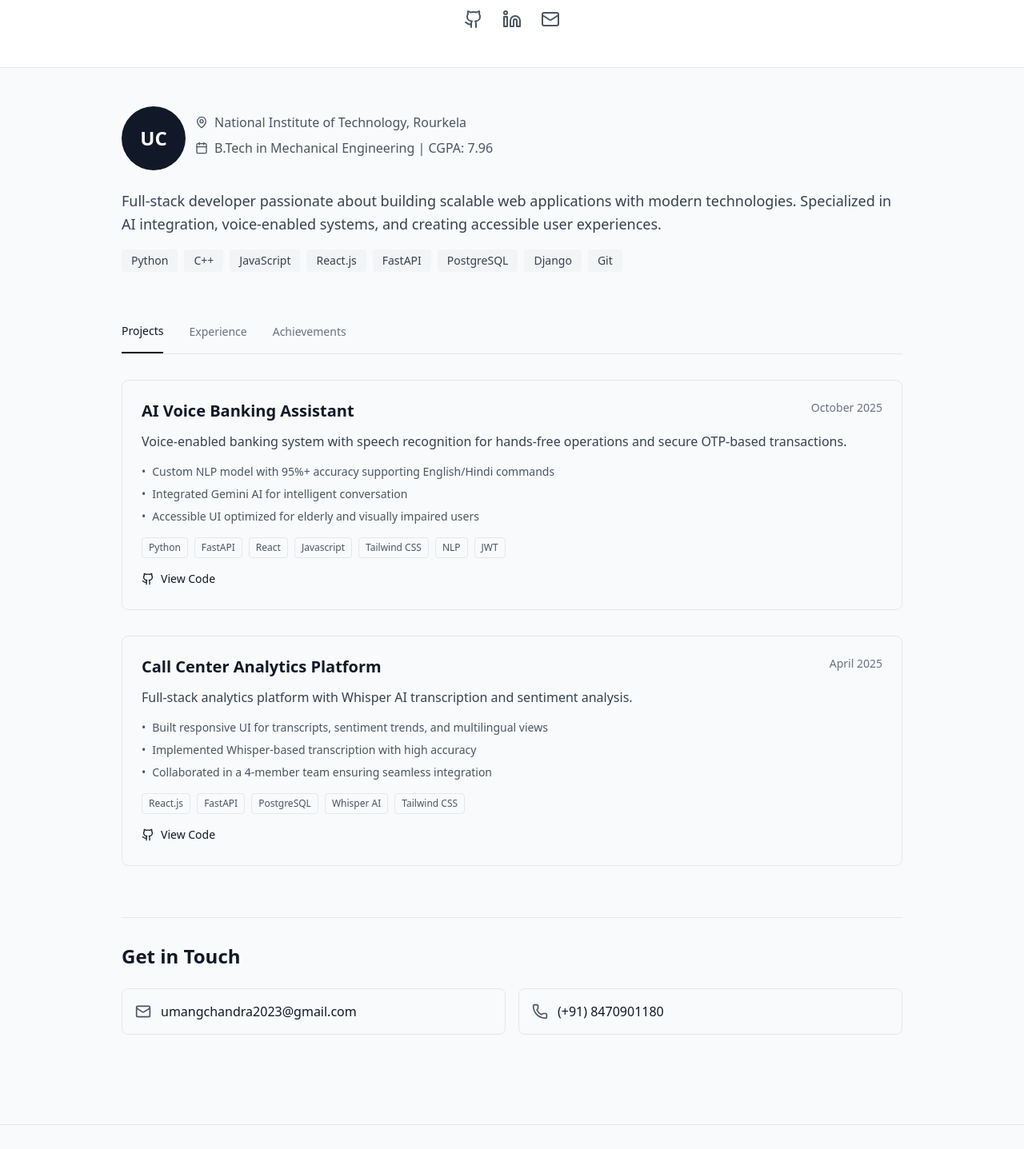
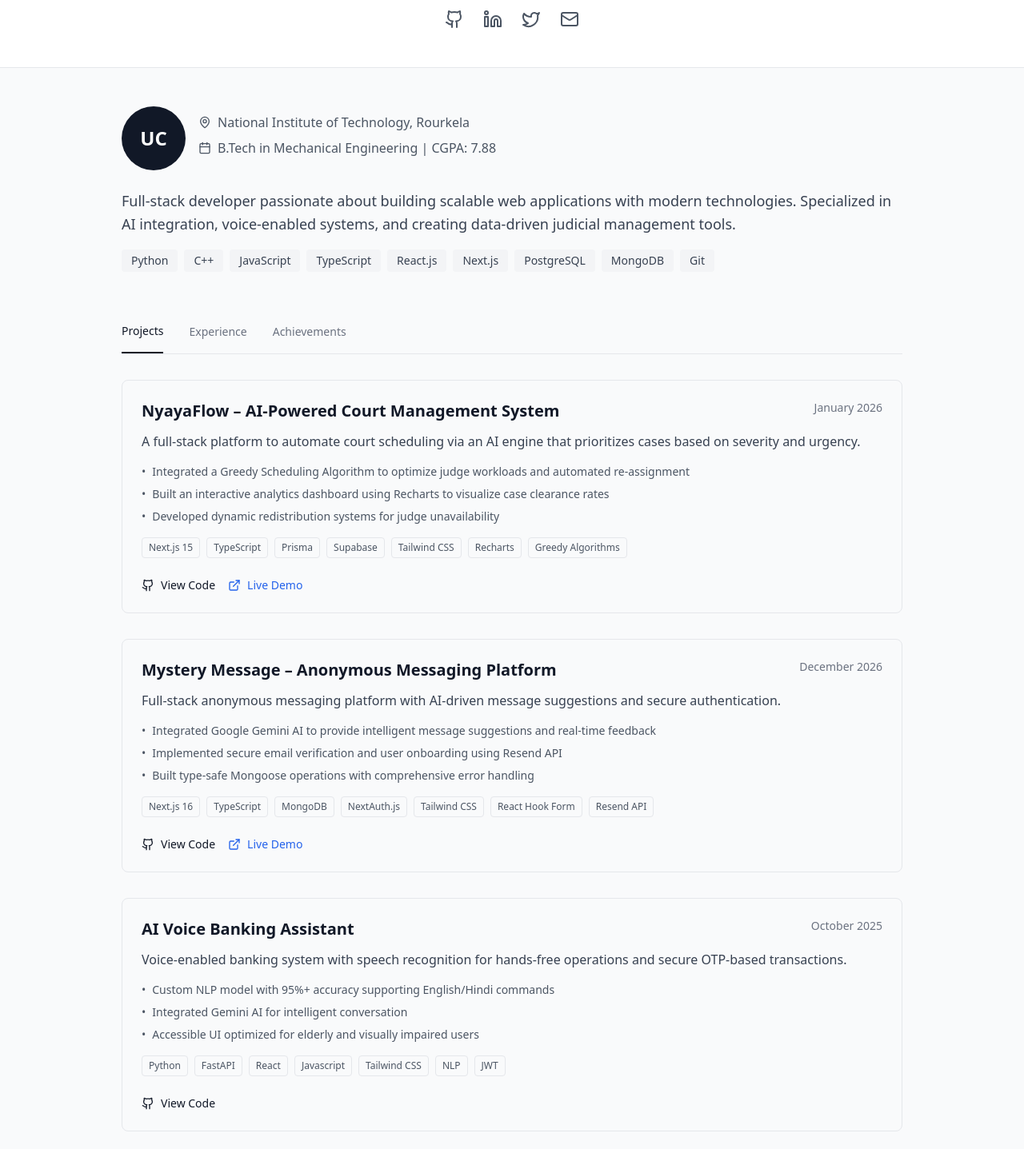
Before and after one commit to kinngddx/portfolio, a React (Vite) app: page / in a window 1280 px wide. Shown: the part 120-1557 px from the top of the page at 80% size. Built offline with nearby package versions, Linux system fonts and the light colour scheme.

Commit message:
Added 2 projects and twitter link

```diff
--- a/src/App.jsx
+++ b/src/App.jsx
@@ -1,14 +1,51 @@
 import { useState } from 'react';
-import { Github, Linkedin, Mail, MapPin, Calendar, Award, Phone } from 'lucide-react';
+import {
+  Github,
+  Linkedin,
+  Mail,
+  MapPin,
+  Calendar,
+  Award,
+  Phone,
+  Twitter,
+  ExternalLink
+} from 'lucide-react';
+
 function App() {
   const [activeTab, setActiveTab] = useState('projects');
 
   const projects = [
     {
+      title: "NyayaFlow – AI-Powered Court Management System",
+      date: "January 2026",
+      description: "A full-stack platform to automate court scheduling via an AI engine that prioritizes cases based on severity and urgency.",
+      tech: ["Next.js 15", "TypeScript", "Prisma", "Supabase", "Tailwind CSS", "Recharts", "Greedy Algorithms"],
+      highlights: [
+        "Integrated a Greedy Scheduling Algorithm to optimize judge workloads and automated re-assignment",
+        "Built an interactive analytics dashboard using Recharts to visualize case clearance rates",
+        "Developed dynamic redistribution systems for judge unavailability"
+      ],
+      github: "https://github.com/kinngddx", // Replace with specific repo if available
+      live: "https://court-case-schedulling-system-g4jj.vercel.app/dashboard"
+    },
+    {
+      title: "Mystery Message – Anonymous Messaging Platform",
+      date: "December 2026",
+      description: "Full-stack anonymous messaging platform with AI-driven message suggestions and secure authentication.",
+      tech: ["Next.js 16", "TypeScript", "MongoDB", "NextAuth.js", "Tailwind CSS", "React Hook Form", "Resend API"],
+      highlights: [
+        "Integrated Google Gemini AI to provide intelligent message suggestions and real-time feedback",
+        "Implemented secure email verification and user onboarding using Resend API",
+        "Built type-safe Mongoose operations with comprehensive error handling"
+      ],
+      github: "https://github.com/kinngddx", // Replace with specific repo if available
+      live: "https://mystery-message-kappa.vercel.app/"
+    },
+    {
       title: "AI Voice Banking Assistant",
       date: "October 2025",
       description: "Voice-enabled banking system with speech recognition for hands-free operations and secure OTP-based transactions.",
-      tech: ["Python", "FastAPI", "React", "Javascript","Tailwind CSS","NLP", "JWT"],
+      tech: ["Python", "FastAPI", "React", "Javascript", "Tailwind CSS", "NLP", "JWT"],
       highlights: [
         "Custom NLP model with 95%+ accuracy supporting English/Hindi commands",
         "Integrated Gemini AI for intelligent conversation",
@@ -30,30 +67,26 @@ function App() {
     }
   ];
 
-
   const achievements = [
     {
       title: "Hacktoberfest 2025 - Super Contributor",
       issuer: "DigitalOcean & GitHub",
       date: "October 2025",
-      desc: "Recognized for high-quality open-source contributions during Hacktoberfest 2025. Actively contributed to multiple public repositories."
+      desc: "Recognized for high-quality open-source contributions during Hacktoberfest 2025."
     },
     {
       title: "LeetCode Top 20% Globally",
       issuer: "LeetCode",
       date: "Ongoing",
-      desc: "Solved 400+ problems with consistent problem-solving and strong focus on Data Structures & Algorithms."
+      desc: "Solved 400+ problems with consistent problem-solving and strong focus on DSA."
     },
     {
       title: "Prompt Engineering with Copilot",
       issuer: "Microsoft SkillUp",
       date: "August 2025",
-      desc: "Mastered AI prompt engineering techniques and iterative refinement with GitHub Copilot for enhanced development workflows."
+      desc: "Mastered AI prompt engineering techniques for enhanced development workflows."
     }
   ];
-
-
-
 
   return (
     <div className="min-h-screen bg-gray-50">
@@ -64,41 +97,25 @@ function App() {
             I am Umang Chandra
           </h1>
           <div className="flex justify-center gap-6">
-            <a
-              href="https://github.com/kinngddx"
-              target="_blank"
-              rel="noopener noreferrer"
-              className="relative group text-gray-600 hover:text-gray-900 transition-all hover:scale-110"
-              title="GitHub"
-            >
-              <Github size={24} className="transition-transform" />
-              <span className="absolute -top-8 left-1/2 -translate-x-1/2 bg-gray-900 text-white text-xs px-2 py-1 rounded opacity-0 group-hover:opacity-100 transition-opacity whitespace-nowrap">
-                GitHub
-              </span>
+            <a href="https://github.com/kinngddx" target="_blank" rel="noopener noreferrer" className="relative group text-gray-600 hover:text-gray-900 transition-all hover:scale-110">
+              <Github size={24} />
+              <span className="absolute -top-8 left-1/2 -translate-x-1/2 bg-gray-900 text-white text-xs px-2 py-1 rounded opacity-0 group-hover:opacity-100 transition-opacity">GitHub</span>
             </a>
 
-            <a
-              href="https://linkedin.com/in/umang-chandra-b5324a355"
-              target="_blank"
-              rel="noopener noreferrer"
-              className="relative group text-gray-600 hover:text-gray-900 transition-all hover:scale-110"
-              title="LinkedIn"
-            >
-              <Linkedin size={24} className="transition-transform" />
-              <span className="absolute -top-8 left-1/2 -translate-x-1/2 bg-gray-900 text-white text-xs px-2 py-1 rounded opacity-0 group-hover:opacity-100 transition-opacity whitespace-nowrap">
-                LinkedIn
-              </span>
+            <a href="https://linkedin.com/in/umang-chandra-b5324a355" target="_blank" rel="noopener noreferrer" className="relative group text-gray-600 hover:text-gray-900 transition-all hover:scale-110">
+              <Linkedin size={24} />
+              <span className="absolute -top-8 left-1/2 -translate-x-1/2 bg-gray-900 text-white text-xs px-2 py-1 rounded opacity-0 group-hover:opacity-100 transition-opacity">LinkedIn</span>
             </a>
 
-            <a
-              href="mailto:umangchandra2023@gmail.com"
-              className="relative group text-gray-600 hover:text-gray-900 transition-all hover:scale-110"
-              title="Email"
-            >
-              <Mail size={24} className="transition-transform" />
-              <span className="absolute -top-8 left-1/2 -translate-x-1/2 bg-gray-900 text-white text-xs px-2 py-1 rounded opacity-0 group-hover:opacity-100 transition-opacity whitespace-nowrap">
-                Email
-              </span>
+            {/* Added Twitter Link */}
+            <a href="https://x.com/umang0x" target="_blank" rel="noopener noreferrer" className="relative group text-gray-600 hover:text-gray-900 transition-all hover:scale-110">
+              <Twitter size={24} />
+              <span className="absolute -top-8 left-1/2 -translate-x-1/2 bg-gray-900 text-white text-xs px-2 py-1 rounded opacity-0 group-hover:opacity-100 transition-opacity">Twitter</span>
+            </a>
+
+            <a href="mailto:umangchandra2023@gmail.com" className="relative group text-gray-600 hover:text-gray-900 transition-all hover:scale-110">
+              <Mail size={24} />
+              <span className="absolute -top-8 left-1/2 -translate-x-1/2 bg-gray-900 text-white text-xs px-2 py-1 rounded opacity-0 group-hover:opacity-100 transition-opacity">Email</span>
             </a>
           </div>
         </div>
@@ -107,7 +124,7 @@ function App() {
       {/* About Section */}
       <main className="max-w-5xl mx-auto px-6 py-12">
         <section className="mb-16">
-          <div className="flex items-start gap-3 mb-6">
+          <div className="flex items-start gap-4 mb-6">
             <div className="w-20 h-20 bg-gray-900 rounded-full flex items-center justify-center text-white text-2xl font-bold flex-shrink-0">
               UC
             </div>
@@ -118,68 +135,45 @@ function App() {
               </div>
               <div className="flex items-center gap-2 text-gray-600">
                 <Calendar size={16} />
-                <span>B.Tech in Mechanical Engineering | CGPA: 7.96</span>
+                <span>B.Tech in Mechanical Engineering | CGPA: 7.88</span>
               </div>
             </div>
           </div>
 
           <p className="text-lg text-gray-700 leading-relaxed mb-4">
             Full-stack developer passionate about building scalable web applications with modern technologies.
-            Specialized in AI integration, voice-enabled systems, and creating accessible user experiences.
+            Specialized in AI integration, voice-enabled systems, and creating data-driven judicial management tools.
           </p>
 
           <div className="flex flex-wrap gap-2 mt-4">
-            <span className="px-3 py-1 bg-gray-100 text-gray-700 rounded text-sm">Python</span>
-            <span className="px-3 py-1 bg-gray-100 text-gray-700 rounded text-sm">C++</span>
-            <span className="px-3 py-1 bg-gray-100 text-gray-700 rounded text-sm">JavaScript</span>
-            <span className="px-3 py-1 bg-gray-100 text-gray-700 rounded text-sm">React.js</span>
-            <span className="px-3 py-1 bg-gray-100 text-gray-700 rounded text-sm">FastAPI</span>
-            <span className="px-3 py-1 bg-gray-100 text-gray-700 rounded text-sm">PostgreSQL</span>
-            <span className="px-3 py-1 bg-gray-100 text-gray-700 rounded text-sm">Django</span>
-            <span className="px-3 py-1 bg-gray-100 text-gray-700 rounded text-sm">Git</span>
+            {["Python", "C++", "JavaScript", "TypeScript", "React.js", "Next.js", "PostgreSQL", "MongoDB", "Git"].map(skill => (
+              <span key={skill} className="px-3 py-1 bg-gray-100 text-gray-700 rounded text-sm">{skill}</span>
+            ))}
           </div>
         </section>
 
         {/* Navigation Tabs */}
         <div className="border-b border-gray-200 mb-8">
           <nav className="flex gap-8">
+            {['projects', 'experience', 'achievements'].map((tab) => (
               <button
-              onClick={() => setActiveTab('projects')}
+                key={tab}
+                onClick={() => setActiveTab(tab)}
                 className={`pb-4 text-sm font-medium capitalize transition-colors ${
-                activeTab === 'projects'
+                  activeTab === tab
                     ? 'border-b-2 border-gray-900 text-gray-900'
                     : 'text-gray-500 hover:text-gray-700'
                 }`}
               >
-              Projects
+                {tab}
               </button>
-            <button
-              onClick={() => setActiveTab('experience')}
-              className={`pb-4 text-sm font-medium capitalize transition-colors ${
-                activeTab === 'experience'
-                  ? 'border-b-2 border-gray-900 text-gray-900'
-                  : 'text-gray-500 hover:text-gray-700'
-              }`}
-            >
-              Experience
-            </button>
-            <button
-              onClick={() => setActiveTab('achievements')}
-              className={`pb-4 text-sm font-medium capitalize transition-colors ${
-                activeTab === 'achievements'
-                  ? 'border-b-2 border-gray-900 text-gray-900'
-                  : 'text-gray-500 hover:text-gray-700'
-              }`}
-            >
-              Achievements
-            </button>
+            ))}
           </nav>
         </div>
 
         {/* Projects Tab Content */}
         {activeTab === 'projects' && (
-          <section>
-            <div className="space-y-8">
+          <section className="space-y-8">
             {projects.map((project, idx) => (
               <article key={idx} className="border border-gray-200 rounded-lg p-6 hover:shadow-md transition-shadow">
                 <div className="flex justify-between items-start mb-3">
@@ -198,7 +192,7 @@ function App() {
                   ))}
                 </ul>
 
-                  <div className="flex flex-wrap gap-2 mb-4">
+                <div className="flex flex-wrap gap-2 mb-6">
                   {project.tech.map((tech, i) => (
                     <span key={i} className="px-2 py-1 bg-gray-50 text-gray-600 rounded text-xs border border-gray-200">
                       {tech}
@@ -206,14 +200,22 @@ function App() {
                   ))}
                 </div>
 
+                <div className="flex gap-4">
                   <a href={project.github} target="_blank" rel="noopener noreferrer"
                      className="inline-flex items-center gap-2 text-sm text-gray-900 hover:underline">
                     <Github size={16} />
                     View Code
                   </a>
+                  {project.live && (
+                    <a href={project.live} target="_blank" rel="noopener noreferrer"
+                       className="inline-flex items-center gap-2 text-sm text-blue-600 hover:underline font-medium">
+                      <ExternalLink size={16} />
+                      Live Demo
+                    </a>
+                  )}
+                </div>
               </article>
             ))}
-            </div>
           </section>
         )}
 
@@ -226,7 +228,7 @@ function App() {
 
         {/* Achievements Tab */}
         {activeTab === 'achievements' && (
-          <section>
+          <section className="space-y-6">
             <div className="space-y-6">
               {achievements.map((achievement, idx) => (
                 <article key={idx} className="border border-gray-200 rounded-lg p-6 hover:shadow-md transition-shadow">
@@ -245,82 +247,54 @@ function App() {
               ))}
             </div>
 
-    {/* Extracurricular Activities */}
             <div className="mt-8 bg-gray-100 rounded-lg p-6">
               <h3 className="text-xl font-semibold text-gray-900 mb-4">Extracurricular Activities</h3>
               <div className="space-y-4">
                 <div>
                   <p className="font-medium text-gray-900">Technical Member, SPIC MACAY</p>
                   <p className="text-sm text-gray-600">2024 – Present</p>
-          <p className="text-gray-700 mt-1">Contributed to technical operations during cultural events, including audio-visual setup and digital support for classical arts initiatives.</p>
+                  <p className="text-gray-700 mt-1">Contributed to technical operations during cultural events and digital support.</p>
                 </div>
                 <div>
-          <p className="font-medium text-gray-900">Event Coordinator, Sports Fest & Innovision Technical Fest</p>
+                  <p className="font-medium text-gray-900">Event Coordinator, Innovision Technical Fest</p>
                   <p className="text-sm text-gray-600">2024 – 2025</p>
-          <p className="text-gray-700 mt-1">Led event logistics and coordinated activities for 300+ participants, ensuring smooth execution of multiple sports and technical events.</p>
+                  <p className="text-gray-700 mt-1">Led logistics for 300+ participants across sports and technical events.</p>
                 </div>
               </div>
             </div>
           </section>
-
         )}
-
-
 
         {/* Contact Section */}
         <section className="mt-16 pt-8 border-t border-gray-200">
           <h2 className="text-2xl font-bold text-gray-900 mb-6">Get in Touch</h2>
-          <div className="grid md:grid-cols-2 gap-4">
-            <a
-              href="mailto:umangchandra2023@gmail.com"
-              className="flex items-center gap-3 p-4 border border-gray-200 rounded-lg hover:bg-gray-50 transition-colors group"
-            >
-              <Mail size={20} className="text-gray-600 group-hover:text-gray-900 transition-colors" />
-              <span className="text-gray-900">umangchandra2023@gmail.com</span>
+          <div className="grid md:grid-cols-3 gap-4">
+            <a href="mailto:umangchandra2023@gmail.com" className="flex items-center gap-3 p-4 border border-gray-200 rounded-lg hover:bg-gray-50 transition-colors group">
+              <Mail size={20} className="text-gray-600 group-hover:text-gray-900" />
+              <span className="text-sm text-gray-900 truncate">umangchandra2023@gmail.com</span>
             </a>
-            <a
-              href="tel:+918470901180"
-              className="flex items-center gap-3 p-4 border border-gray-200 rounded-lg hover:bg-gray-50 transition-colors group"
-            >
-              <Phone size={20} className="text-gray-600 group-hover:text-gray-900 transition-colors" />
-              <span className="text-gray-900">(+91) 8470901180</span>
+            <a href="tel:+918470901180" className="flex items-center gap-3 p-4 border border-gray-200 rounded-lg hover:bg-gray-50 transition-colors group">
+              <Phone size={20} className="text-gray-600 group-hover:text-gray-900" />
+              <span className="text-sm text-gray-900">(+91) 8470901180</span>
+            </a>
+            <a href="https://x.com/umang0x" target="_blank" rel="noopener noreferrer" className="flex items-center gap-3 p-4 border border-gray-200 rounded-lg hover:bg-gray-50 transition-colors group">
+              <Twitter size={20} className="text-gray-600 group-hover:text-gray-900" />
+              <span className="text-sm text-gray-900">@umang0x</span>
             </a>
           </div>
         </section>
-
-
       </main>
 
       {/* Footer */}
       <footer className="border-t border-gray-200 mt-16">
         <div className="max-w-5xl mx-auto px-6 py-8">
           <div className="flex flex-col md:flex-row justify-between items-center gap-4">
-            <p className="text-gray-600 text-sm">
-              © 2025 Umang Chandra. All rights reserved.
-            </p>
+            <p className="text-gray-600 text-sm">© 2025 Umang Chandra.</p>
             <div className="flex gap-6">
-              <a
-                href="https://github.com/kinngddx"
-                target="_blank"
-                rel="noopener noreferrer"
-                className="text-gray-600 hover:text-gray-900 transition-colors"
-              >
-                <Github size={20} />
-              </a>
-              <a
-                href="https://linkedin.com/in/umang-chandra-b5324a355"
-                target="_blank"
-                rel="noopener noreferrer"
-                className="text-gray-600 hover:text-gray-900 transition-colors"
-              >
-                <Linkedin size={20} />
-              </a>
-              <a
-                href="mailto:umangchandra2023@gmail.com"
-                className="text-gray-600 hover:text-gray-900 transition-colors"
-              >
-                <Mail size={20} />
-              </a>
+              <a href="https://github.com/kinngddx" className="text-gray-600 hover:text-gray-900"><Github size={20} /></a>
+              <a href="https://linkedin.com/in/umang-chandra-b5324a355" className="text-gray-600 hover:text-gray-900"><Linkedin size={20} /></a>
+              <a href="https://x.com/umang0x" className="text-gray-600 hover:text-gray-900"><Twitter size={20} /></a>
+              <a href="mailto:umangchandra2023@gmail.com" className="text-gray-600 hover:text-gray-900"><Mail size={20} /></a>
             </div>
           </div>
         </div>
```
Lines whose indentation alone changed are shown as unchanged.
